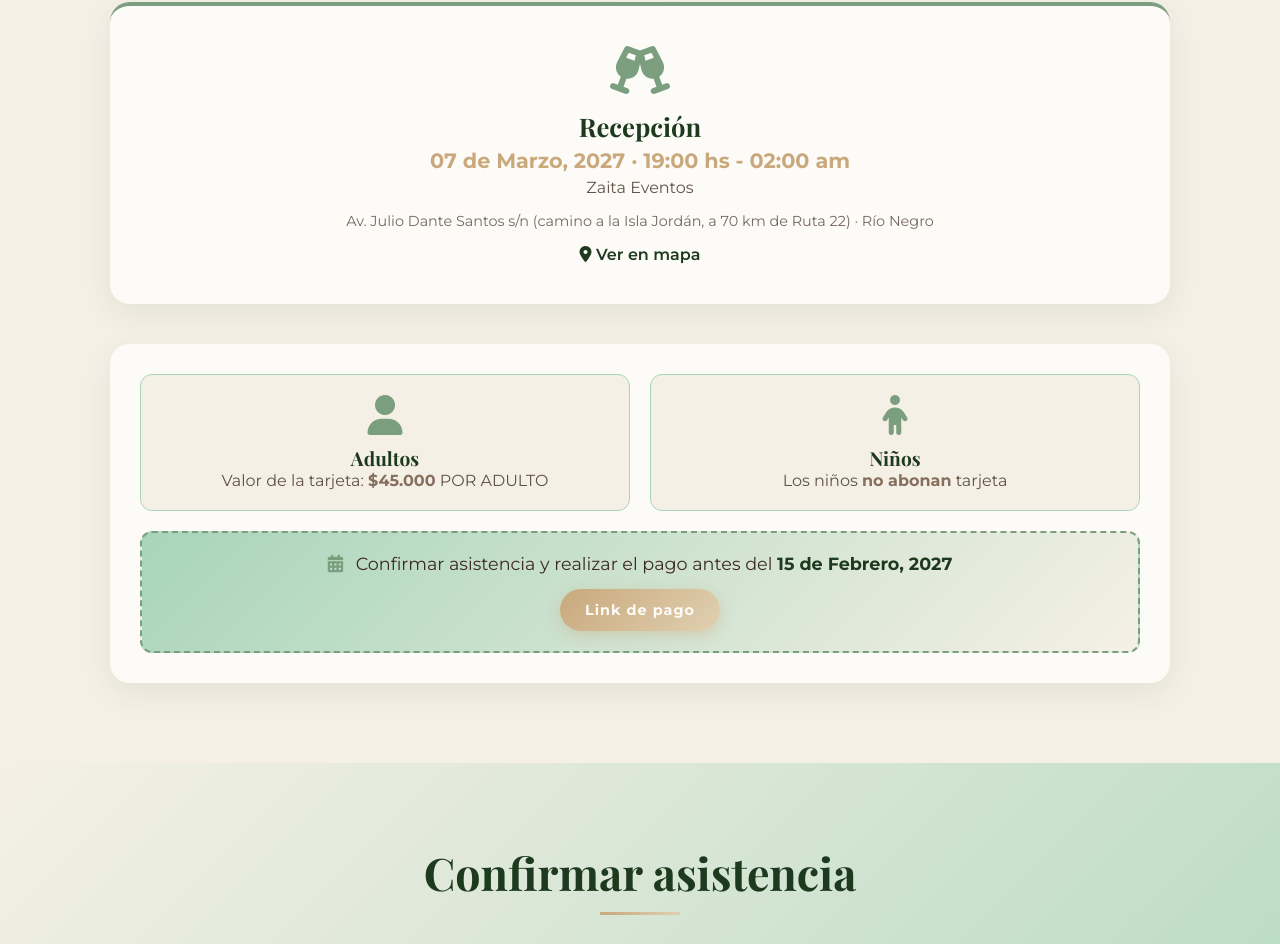
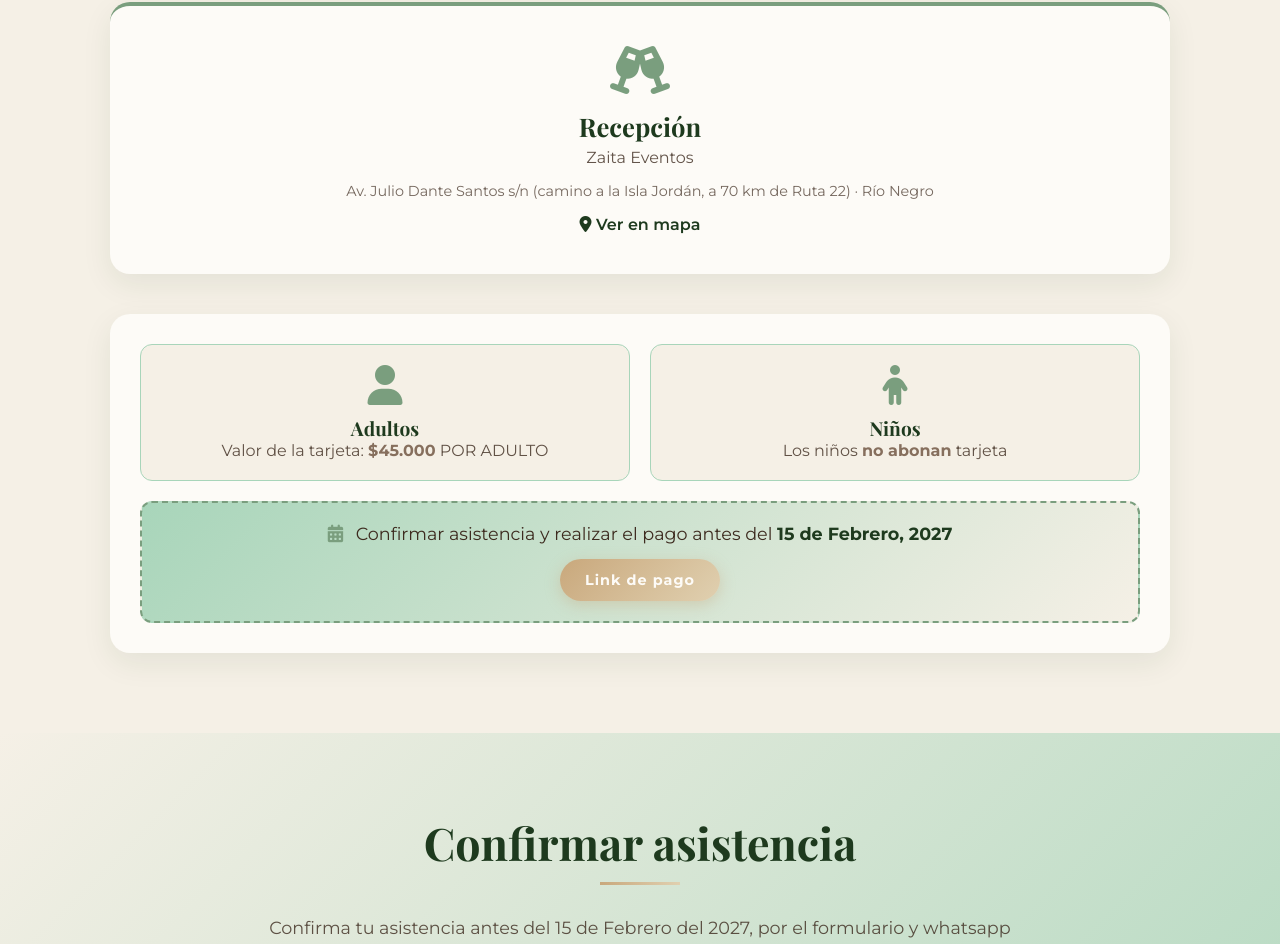
Before and after one commit to Publicaciones-conce/Neuquen.web, a plain HTML site: page index.html in a window 1280 px wide. Shown: the part 3150-4094 px from the top of the page. Drawn offline with nearby package versions, Linux system fonts and the light colour scheme.

```diff
--- a/index.html
+++ b/index.html
@@ -142,7 +142,7 @@
                 <div class="detail-card" data-delay="400">
                     <i class="fas fa-glass-cheers detail-icon"></i>
                     <h3>Recepción</h3>
-                    <p class="detail-time">07 de Marzo, 2027 · 19:00 hs - 02:00 am</p>
+                    <p class="detail-time"></p>
                     <p class="detail-address">Zaita Eventos</p>
                     <p class="detail-address-small">Av. Julio Dante Santos s/n (camino a la Isla Jordán, a 70 km de Ruta 22) · Río Negro</p>
                     <a href="https://maps.app.goo.gl/N8ZNWQMCpnjt4Rag9" target="_blank" rel="noopener" class="detail-map">
```
